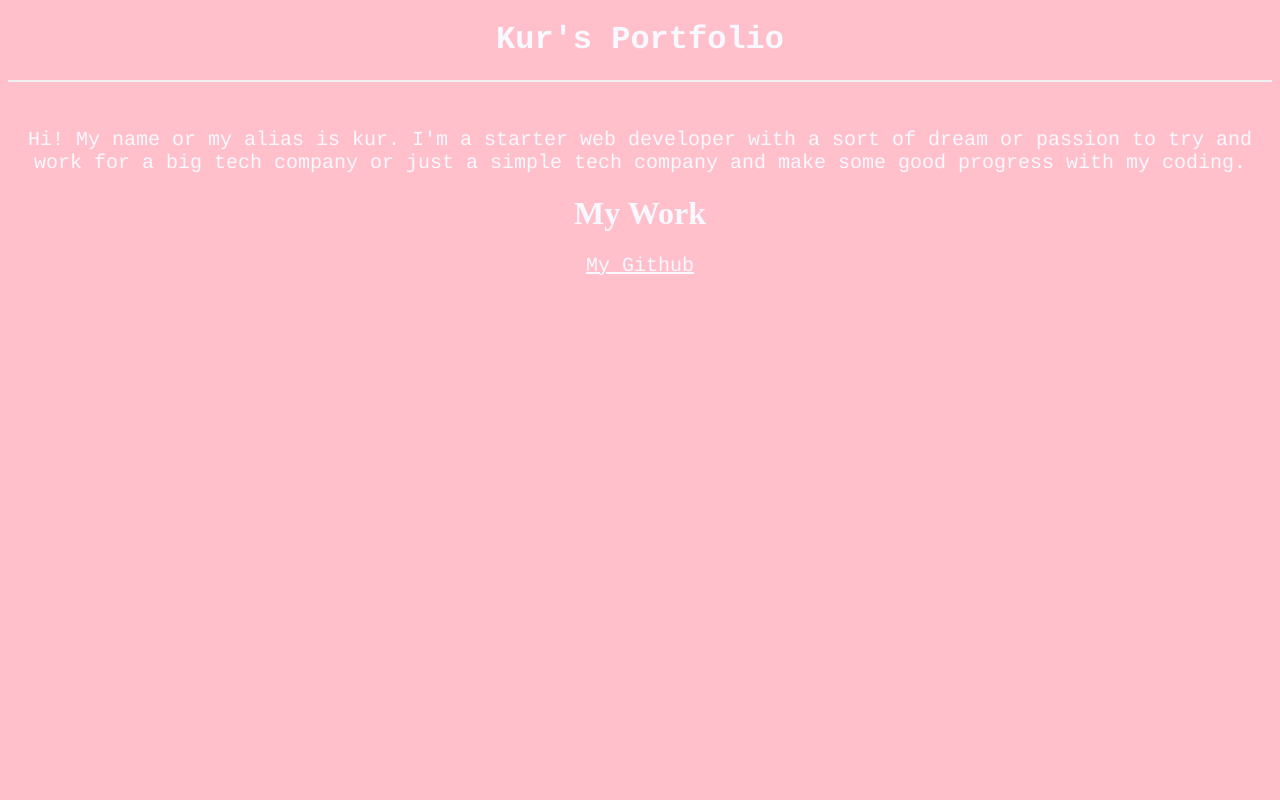
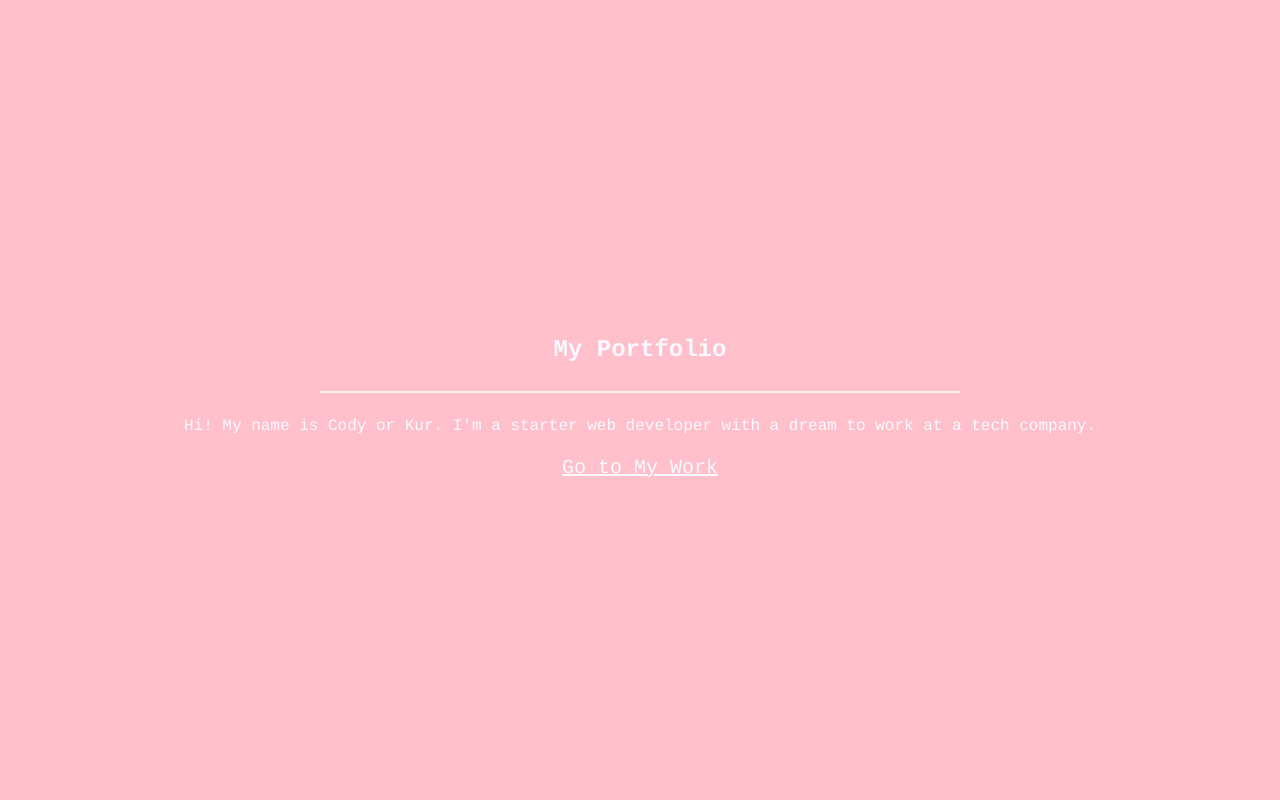
Before and after one commit to sh5sui/Portfolio, a plain HTML site: page index.html in a window 1280 px wide. Shown: the top 800 px of the page. Drawn offline with Linux system fonts and the light colour scheme.

Commit message:
Update index.html

```diff
--- a/index.html
+++ b/index.html
@@ -1,21 +1,71 @@
-
 <!DOCTYPE html>
 <html lang="en">
 <head>
+<meta charset="UTF-8">
+<meta name="viewport" content="width=device-width, initial-scale=1.0">
+<title>Kur's Portfolio</title>
 <style>
+  body {
+    margin: 0;
+    font-family: courier;
+    animation: fadeBackground 3s forwards;
+  }
+
+  @keyframes fadeBackground {
+    from { background-color: black; }
+    to { background-color: pink; }
+  }
+
+  section {
+    height: 100vh;
+    display: flex;
+    flex-direction: column;
+    justify-content: center;
+    align-items: center;
+    text-align: center;
+  }
+
+  h1, p, a {
+    color: ghostwhite;
+  }
+
+  hr {
+    height: 2px;
+    border: none;
+    background-color: #f0f0f0;
+    width: 50%;
+  }
+
+  a {
+    display: block;
+    margin: 5px 0;
+    font-size: 125%;
+  }
+
+  html {
+    scroll-behavior: smooth;
+  }
 </style>
-<title>Title</title>
 </head>
-<body style="background-color:pink;">
+<body>
 
-<h1 style="color:ghostwhite;font-family:courier;text-align:center;">Kur's Portfolio</h1>
-<hr style="height:2px; border:none; background-color:#f0f0f0;">
-<br>
-<p style="color:ghostwhite;font-family:courier;text-align:center;font-size:125%;">Hi! My name or my alias is kur. I'm a starter web developer with a sort of dream or passion to try and work for a big tech company or just a simple tech company and make some good progress with my coding.</p>
-<h1 style="color:ghostwhite;font-family:corier;text-align:center;">My Work</h1>
-<div style="text-align: center;">
-  <a href="https://github.com/sh5sui" style="color: ghostwhite; font-family: courier;font-size:125%;">My Github</a>
-</div>
+<section id="home">
+  <h1>My Portfolio</h1>
+  <hr>
+  <p>Hi! My name is Cody or Kur. I'm a starter web developer with a dream to work at a tech company.</p>
+  <a href="#work">Go to My Work</a>
+</section>
+
+<section id="work">
+  <h1>My Work</h1>
+  <a href="https://github.com/sh5sui" target="_blank">My Github</a>
+  <a href="mailto:codyd25@zohomail.eu">Send me an email!</a>
+  <a href="#home">Back to Top</a>
+</section>
+
+<section id="Placeholder">
+
+</section>
 
 </body>
 </html>
```
